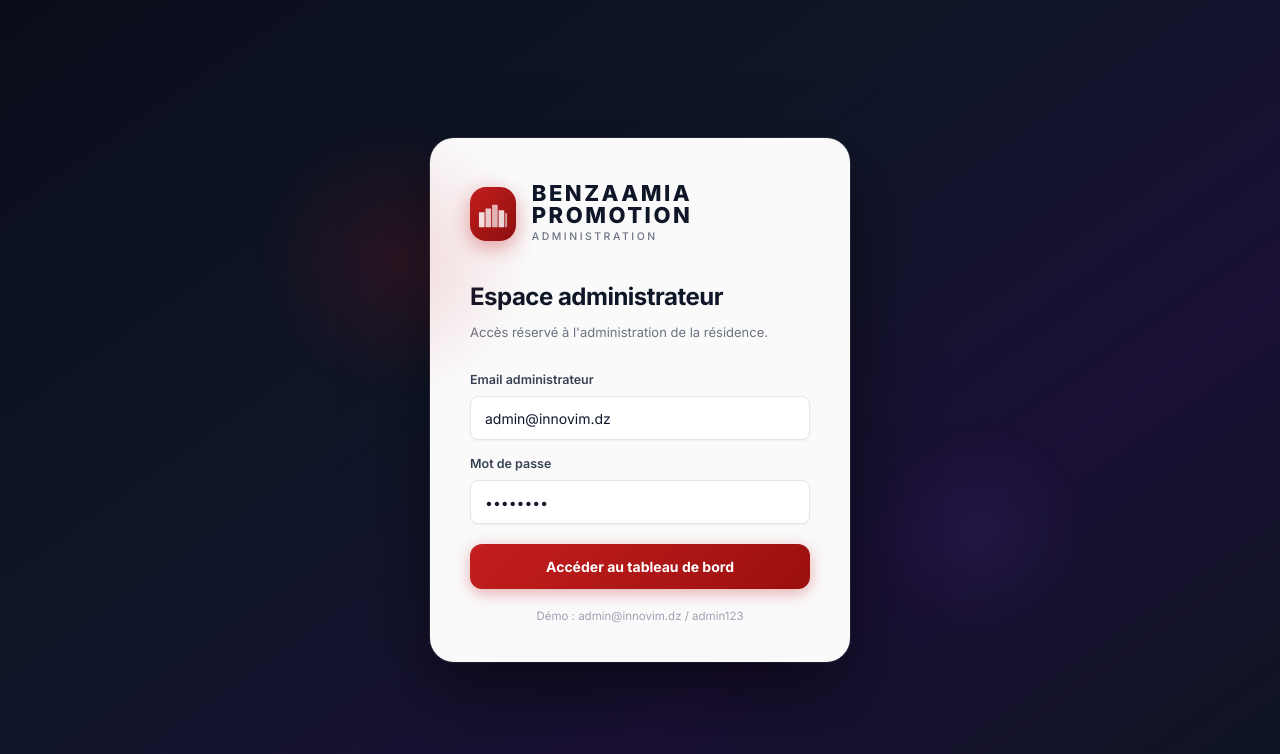
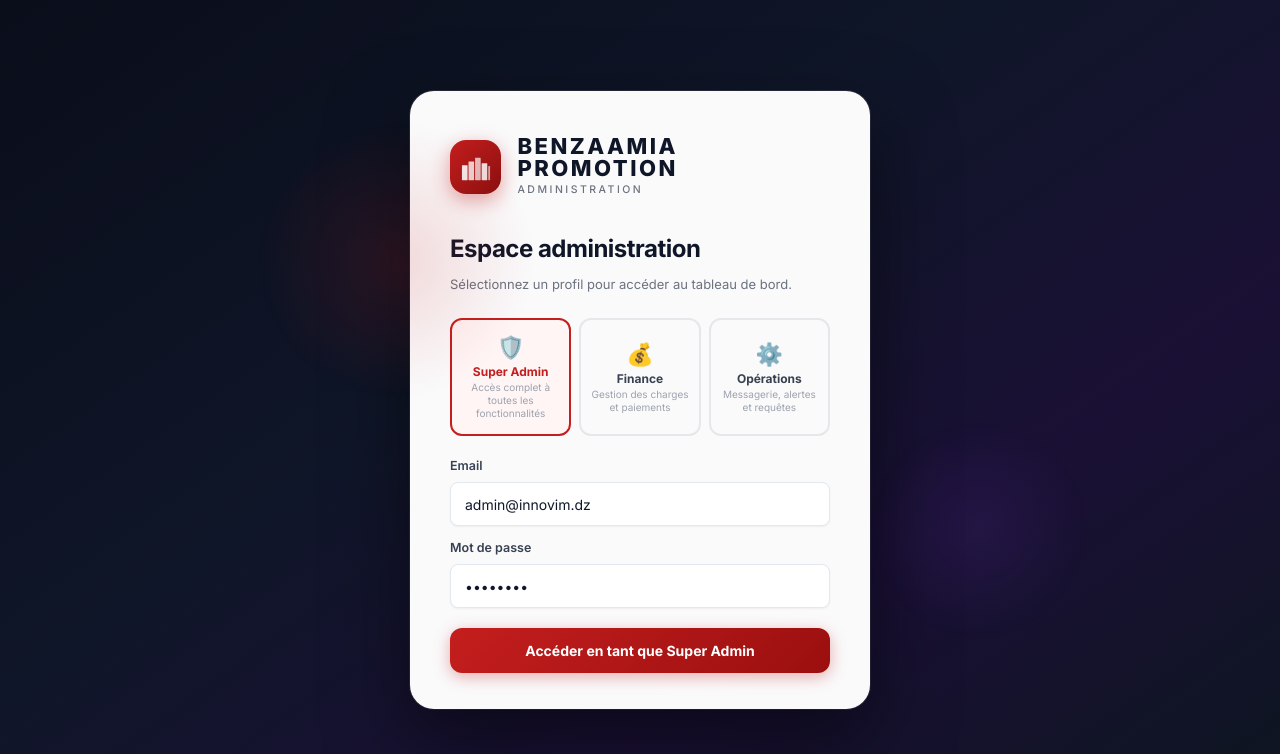
Before and after one commit to imenebenz03/innova_app, a React (Vite) app in the folder innova-app/frontend-admin/: page / in a window 1280 px wide. Shown: the top 754 px of the page. Built offline with nearby package versions, Linux system fonts and the light colour scheme.

Commit message:
Add role selector to login page and seed accounts for finance/operations
- Three role cards (Super Admin, Finance, Operations) with auto-fill credentials
- Seed data for finance@innovim.dz and operations@innovim.dz (pwd: admin123)

```diff
--- a/innova-app/frontend-admin/src/AdminApp.jsx
+++ b/innova-app/frontend-admin/src/AdminApp.jsx
@@ -1227,6 +1227,7 @@ function PageRequetes({ toast }) {
 export default function AdminApp() {
   const [resident, setResident] = useState(null)
   const [page, setPage] = useState('accueil')
+  const [selectedRole, setSelectedRole] = useState('super_admin')
   const [email, setEmail] = useState('admin@innovim.dz')
   const [mdp, setMdp] = useState('admin123')
   const [erreur, setErreur] = useState('')
@@ -1236,11 +1237,24 @@ export default function AdminApp() {
   const [unreadCount, setUnreadCount] = useState(0)
   const [alertCount, setAlertCount] = useState(0)
 
+  const roleCreds = {
+    super_admin: { email: 'admin@innovim.dz', mdp: 'admin123', label: 'Super Admin', icon: '🛡️', desc: 'Accès complet à toutes les fonctionnalités' },
+    finance:     { email: 'finance@innovim.dz', mdp: 'admin123', label: 'Finance', icon: '💰', desc: 'Gestion des charges et paiements' },
+    operations:  { email: 'operations@innovim.dz', mdp: 'admin123', label: 'Opérations', icon: '⚙️', desc: 'Messagerie, alertes et requêtes' },
+  }
+
   const toast = msg => setToastMsg(msg)
 
   const ouvrirChatResident = r => {
     setChatResident(r)
     setPage('messagerie')
+  }
+
+  const choisirRole = role => {
+    setSelectedRole(role)
+    setEmail(roleCreds[role].email)
+    setMdp(roleCreds[role].mdp)
+    setErreur('')
   }
 
   const seConnecter = async e => {
@@ -1288,7 +1302,7 @@ export default function AdminApp() {
       <div style={{ position: 'fixed', bottom: '20%', right: '15%', width: 220, height: 220, borderRadius: '50%', background: 'radial-gradient(circle, rgba(107,62,186,0.12) 0%, transparent 70%)', pointerEvents: 'none' }} />
       <div style={{
         background: 'rgba(255,255,255,0.98)', borderRadius: 24, padding: '44px 40px 36px',
-        width: '100%', maxWidth: 420,
+        width: '100%', maxWidth: 460,
         boxShadow: '0 32px 80px rgba(0,0,0,0.5), 0 0 0 1px rgba(255,255,255,0.1)',
       }}>
         <div style={{ display: 'flex', alignItems: 'center', gap: 16, marginBottom: 32 }}>
@@ -1301,8 +1315,8 @@ export default function AdminApp() {
           </div>
         </div>
 
-        <div style={{ fontSize: 24, fontWeight: 700, marginBottom: 6, color: '#0F1628', letterSpacing: -0.5 }}>Espace administrateur</div>
-        <div style={{ fontSize: 13, color: '#6B7280', marginBottom: 28, lineHeight: 1.5 }}>Accès réservé à l'administration de la résidence.</div>
+        <div style={{ fontSize: 24, fontWeight: 700, marginBottom: 6, color: '#0F1628', letterSpacing: -0.5 }}>Espace administration</div>
+        <div style={{ fontSize: 13, color: '#6B7280', marginBottom: 24, lineHeight: 1.5 }}>Sélectionnez un profil pour accéder au tableau de bord.</div>
 
         {erreur && (
           <div style={{ background: '#FFECEC', color: '#C41E1E', padding: '11px 14px', borderRadius: 10, fontSize: 13, marginBottom: 16, borderLeft: '3px solid #C41E1E', fontWeight: 500 }}>
@@ -1310,9 +1324,29 @@ export default function AdminApp() {
           </div>
         )}
 
+        <div style={{ display: 'flex', gap: 8, marginBottom: 20 }}>
+          {Object.entries(roleCreds).map(([key, cred]) => (
+            <button
+              key={key}
+              type="button"
+              onClick={() => choisirRole(key)}
+              style={{
+                flex: 1, padding: '14px 8px', borderRadius: 12, cursor: 'pointer',
+                border: `2px solid ${selectedRole === key ? '#C41E1E' : '#E5E7EB'}`,
+                background: selectedRole === key ? '#FFF5F5' : '#FAFAFA',
+                textAlign: 'center', transition: 'all 0.15s',
+              }}
+            >
+              <div style={{ fontSize: 22, marginBottom: 4 }}>{cred.icon}</div>
+              <div style={{ fontSize: 12, fontWeight: 700, color: selectedRole === key ? '#C41E1E' : '#374151' }}>{cred.label}</div>
+              <div style={{ fontSize: 10, color: '#9CA3AF', marginTop: 2, lineHeight: 1.3 }}>{cred.desc}</div>
+            </button>
+          ))}
+        </div>
+
         <form onSubmit={seConnecter}>
-          <div className="form-group" style={{ marginBottom: 14 }}>
-            <label className="form-label" style={{ fontWeight: 600, fontSize: 12.5, color: '#374151' }}>Email administrateur</label>
+          <div className="form-group" style={{ marginBottom: 12 }}>
+            <label className="form-label" style={{ fontWeight: 600, fontSize: 12.5, color: '#374151' }}>Email</label>
             <input className="form-input" type="email" value={email} onChange={e => setEmail(e.target.value)} required style={{ height: 44 }} />
           </div>
           <div className="form-group" style={{ marginBottom: 20 }}>
@@ -1323,12 +1357,9 @@ export default function AdminApp() {
             className="btn btn-red" type="submit" disabled={loading}
             style={{ width: '100%', padding: 14, fontSize: 14, fontWeight: 700, borderRadius: 12, background: 'linear-gradient(135deg,#C41E1E,#9B0F0F)', boxShadow: '0 4px 16px rgba(196,30,30,0.35)' }}
           >
-            {loading ? 'Connexion…' : 'Accéder au tableau de bord'}
+            {loading ? 'Connexion…' : `Accéder en tant que ${roleCreds[selectedRole]?.label || ''}`}
           </button>
         </form>
-        <div style={{ fontSize: 11.5, color: '#9CA3AF', textAlign: 'center', marginTop: 18 }}>
-          Démo : admin@innovim.dz / admin123
-        </div>
       </div>
     </div>
   )
```
Also changed, not shown: 1 other file (tests, documents, lock files or other folders).
